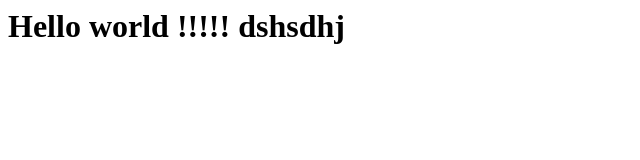
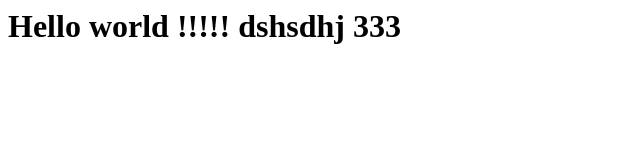
Before and after one commit to uwihoreye25/davidRepo, a plain HTML site: page index.html in a window 1280 px wide. Shown: the full height of the page, 0-640 px from the left. Drawn offline with Linux system fonts and the light colour scheme.

Commit message:
Nothing important

```diff
--- a/index.html
+++ b/index.html
@@ -1 +1 @@
-<h1>Hello world !!!!! dshsdhj</h1>
+<h1>Hello world !!!!! dshsdhj 333</h1>
```
Also changed, not shown: 1 other file.
